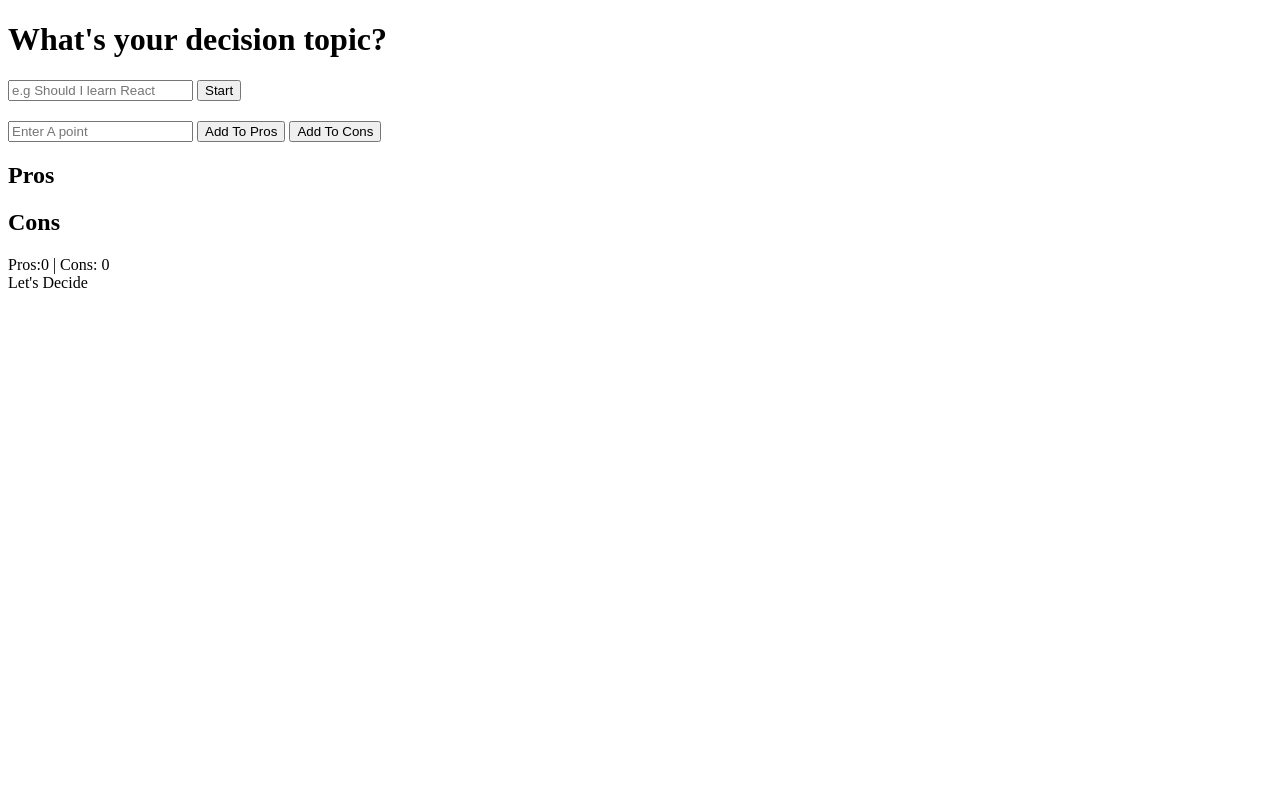
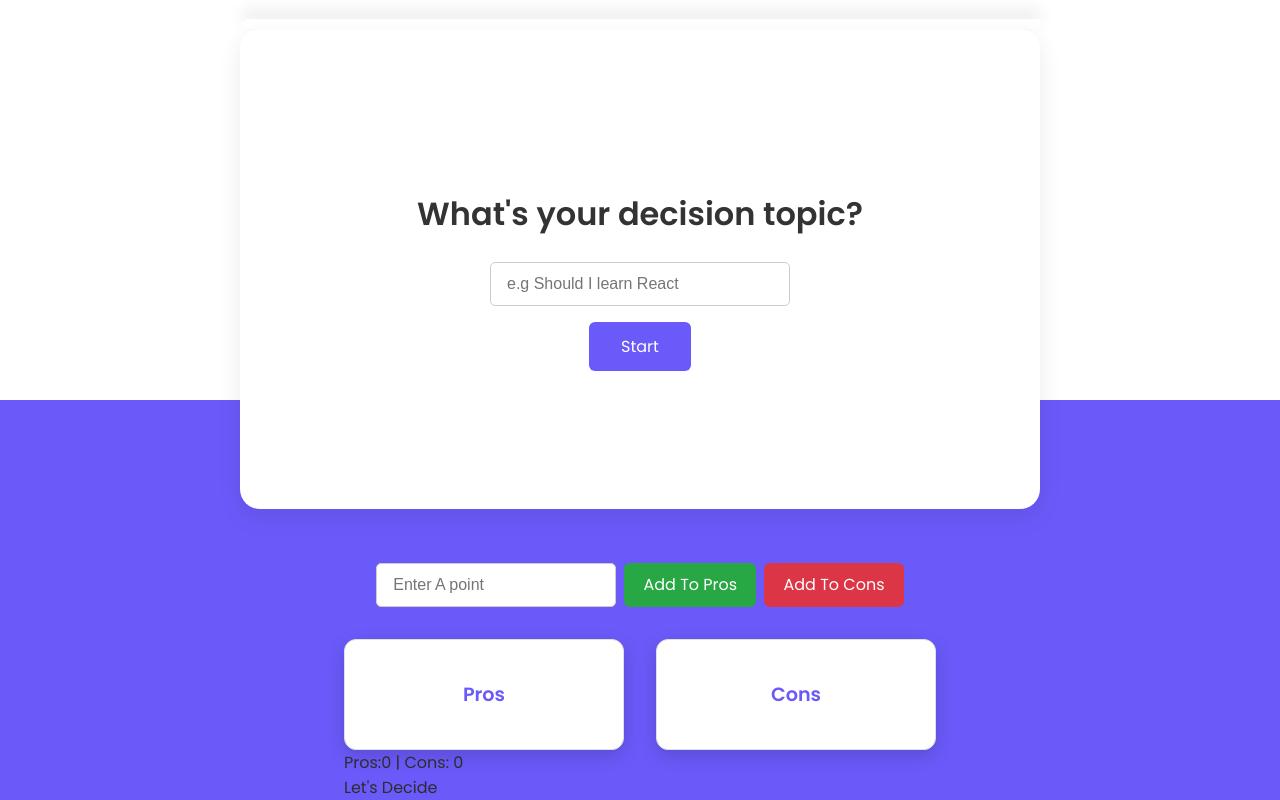
Before and after one commit to msowers72/List-Maker, a plain HTML site: page index.html in a window 1280 px wide. Drawn offline with Linux system fonts and the light colour scheme.

Commit message:
completed css and started javascript

```diff
--- a/index.html
+++ b/index.html
@@ -12,7 +12,7 @@
 
 <body>
     <!-- ========== Topic Enter Screen ========== -->
-    <div class="topic-section" id="topic-section">
+    <div class="topic-section" id="topicSection">
         <h1>What's your decision topic?</h1>
         <input type="text" id="topicInput" placeholder="e.g Should I learn React" />
         <button onclick="submitTopic()">Start</button>
@@ -20,7 +20,7 @@
 
     <!-- ========== Main App Content ========== -->
     <div id="appContent">
-        <h2 class="topic-title" id="topic-title"></h2>
+        <h2 class="topic-title" id="topicTitle"></h2>
         <div class="input-section">
             <input type="text" id="itemInput" placeholder="Enter A point" />
             <button onclick="addItem('pros')">Add To Pros</button>
@@ -43,11 +43,6 @@
         </div>
     </div>
 
-
-
-
-
-
 </body>
 
 </html>
--- a/index.js
+++ b/index.js
@@ -0,0 +1,17 @@
+function submitTopic() {
+    const topicInput = document.getElementById("topicInput");
+    const topic = topicInput.value.trim();
+    if (topic === "") {
+        alert("Please enter a topic before proceeding");
+        return;
+    };
+    document.getElementById("topicSection").style.display = "none";
+    document.getElementById("appContent").style.display = "block";
+    document.getElementById("topicTitle").textContent = topic;
+}
+
+function addItem(type) {
+    const input = document.getElementById("itemInput");
+    const text = input.value.trim()
+
+}
--- a/styles.css
+++ b/styles.css
@@ -0,0 +1,150 @@
+* {
+    box-sizing: border-box;
+}
+
+body {
+    font-family: "Poppins", sans-serif;
+    margin: 0;
+    padding: 0;
+    display: flex;
+    flex-direction: column;
+    align-items: center;
+    color: #2d2d2d;
+    min-height: 100vh;
+    background: linear-gradient(to bottom, #fff 50%, #6a5af9 50%);
+}
+
+h1,
+.topic-title {
+    margin-bottom: 1.5rem;
+    font-weight: 600;
+    color: #333;
+    text-align: center;
+}
+
+.topic-section {
+    position: relative;
+    background: #fff;
+    padding: 2rem;
+    border-radius: 20px;
+    box-shadow: 0 8px 24px rgba(0, 0, 0, 0.08);
+    width: 100%;
+    max-width: 800px;
+    display: flex;
+    flex-direction: column;
+    align-items: center;
+    justify-content: center;
+    min-height: 60vh;
+    margin-top: auto;
+    margin-bottom: auto;
+}
+
+.topic-section::before {
+    content: "";
+    position: absolute;
+    top: -10px;
+    left: 0;
+    right: 0;
+    height: 10px;
+    border-top-left-radius: 20px;
+    border-bottom-right-radius: 2px;
+    box-shadow: 0 -8px 16px rgba(0, 0, 0, 0.1);
+    z-index: -1;
+}
+
+input[type="text"] {
+    padding: 0.75rem 1rem;
+    font-size: 1rem;
+    border: 1px solid #ccc;
+    border-radius: 5px;
+    width: 300px;
+    max-width: 90%;
+    background-color: #fff;
+}
+
+button {
+    font-family: inherit;
+    font-size: 1rem;
+    border: none;
+    border-radius: 6px;
+    padding: 0.6rem 1.2rem;
+    cursor: pointer;
+    transition: background 0.2s ease;
+    color: #fff;
+}
+
+.topic-section button {
+    margin-top: 1rem;
+    background-color: #6a5af9;
+    padding: 0.75rem 2rem;
+}
+
+.topic-section button:hover {
+    background-color: #5947e6;
+}
+
+.input-section {
+    display: flex;
+    flex-wrap: wrap;
+    gap: 0.5rem;
+    justify-content: center;
+    margin-bottom: 2rem;
+}
+
+.input-section input {
+    width: 240px;
+}
+
+.input-section button:nth-of-type(1) {
+    background-color: #28a745;
+}
+.input-section button:nth-of-type(2) {
+    background-color: #dc3545;
+}
+
+.input-section button:hover {
+    opacity: 0.9;
+}
+
+.list-container {
+    display: flex;
+    justify-content: center;
+    gap: 2rem;
+    flex-wrap: wrap;
+    width: 100%;
+    max-width: 800px;
+}
+
+.list {
+    flex: 1;
+    background: #fff;
+    padding: 1.5rem;
+    border-radius: 12px;
+    min-width: 280px;
+    border: 1px solid #e0e0e0;
+    box-shadow: 0 6px 18px rgba(0, 0, 0, 0.15);
+}
+
+.list h2 {
+    text-align: center;
+    font-size: 1.2rem;
+    margin-bottom: 1rem;
+    color: #6a5af9;
+}
+
+ul {
+    list-style: none;
+    padding: 0;
+    margin: 0;
+}
+
+li {
+    background: #f0f2f5;
+    margin: 0.5rem 0;
+    padding: 0.6rem 0.8rem;
+    border-radius: 6px;
+    display: flex;
+    justify-content: space-between;
+    align-items: center;
+    box-shadow: 0 4px 12px rgba(0, 0, 0, 0.1);
+}
```
